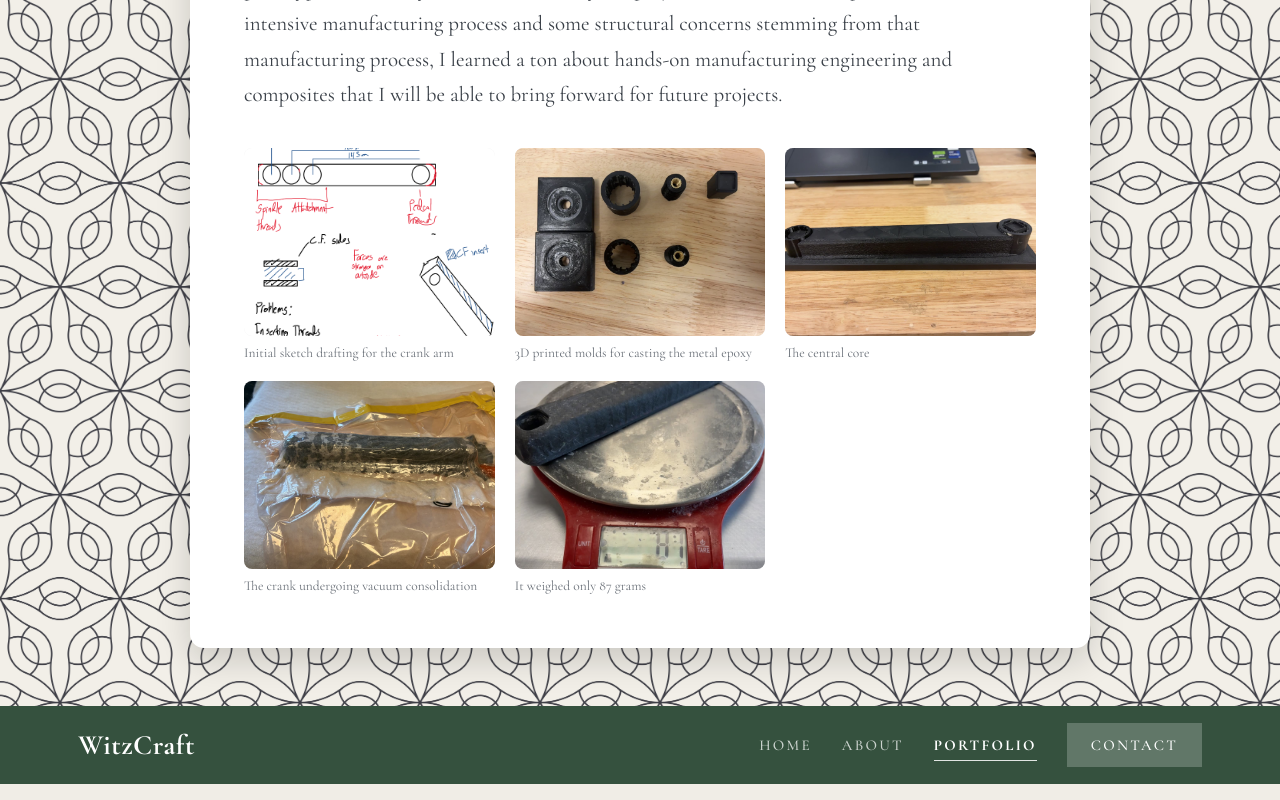
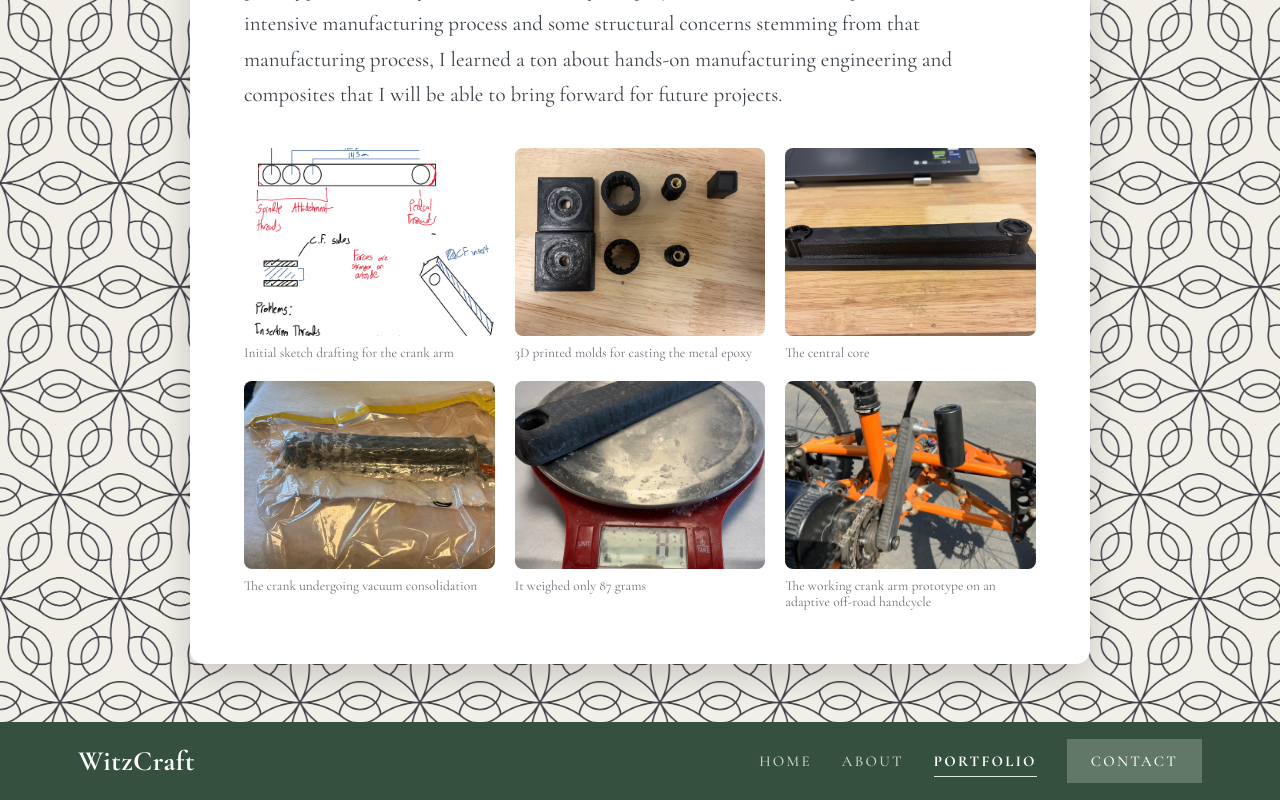
Before and after one commit to horowitzna/witzcraft, a React (Vite) app: page /portfolio/carbon-fiber-crank-arms in a window 1280 px wide. Shown: the part 1174-1974 px from the top of the page. Built offline with nearby package versions, Linux system fonts and the light colour scheme.

Commit message:
Add the handcycle prototype photo to the crank arm gallery
Closes the sequence with the finished part installed on the bike. Uses
the unrotated original and re-encodes it to JPEG, replacing the 1.8MB
PNG that served as the tile image.

```diff
--- a/src/data/projects.js
+++ b/src/data/projects.js
@@ -11,7 +11,7 @@ export const projects = [
   {
     slug: 'carbon-fiber-crank-arms',
     title: 'Carbon Fiber Crank Arms',
-    cover: '/images/crank-arms.png',
+    cover: '/images/crank-the-working-prototype-on-a-handcycle.jpg',
     // Optional. Background for the banner at the top of the project page.
     // Falls back to `cover` when absent — set it when a wider photo crops
     // better into the short banner than the tile image does.
@@ -41,6 +41,10 @@ export const projects = [
         caption: 'The crank undergoing vacuum consolidation',
       },
       { src: '/images/crank-it-weighed-only-87-grams.jpg', caption: 'It weighed only 87 grams' },
+      {
+        src: '/images/crank-the-working-prototype-on-a-handcycle.jpg',
+        caption: 'The working crank arm prototype on an adaptive off-road handcycle',
+      },
     ],
   },
   {
```
Also changed, not shown: content/YOUR-TEXT.md (+1 -1 lines), public/images/crank-arms.png (deleted), public/images/crank-the-working-prototype-on-a-handcycle.jpg (added).
